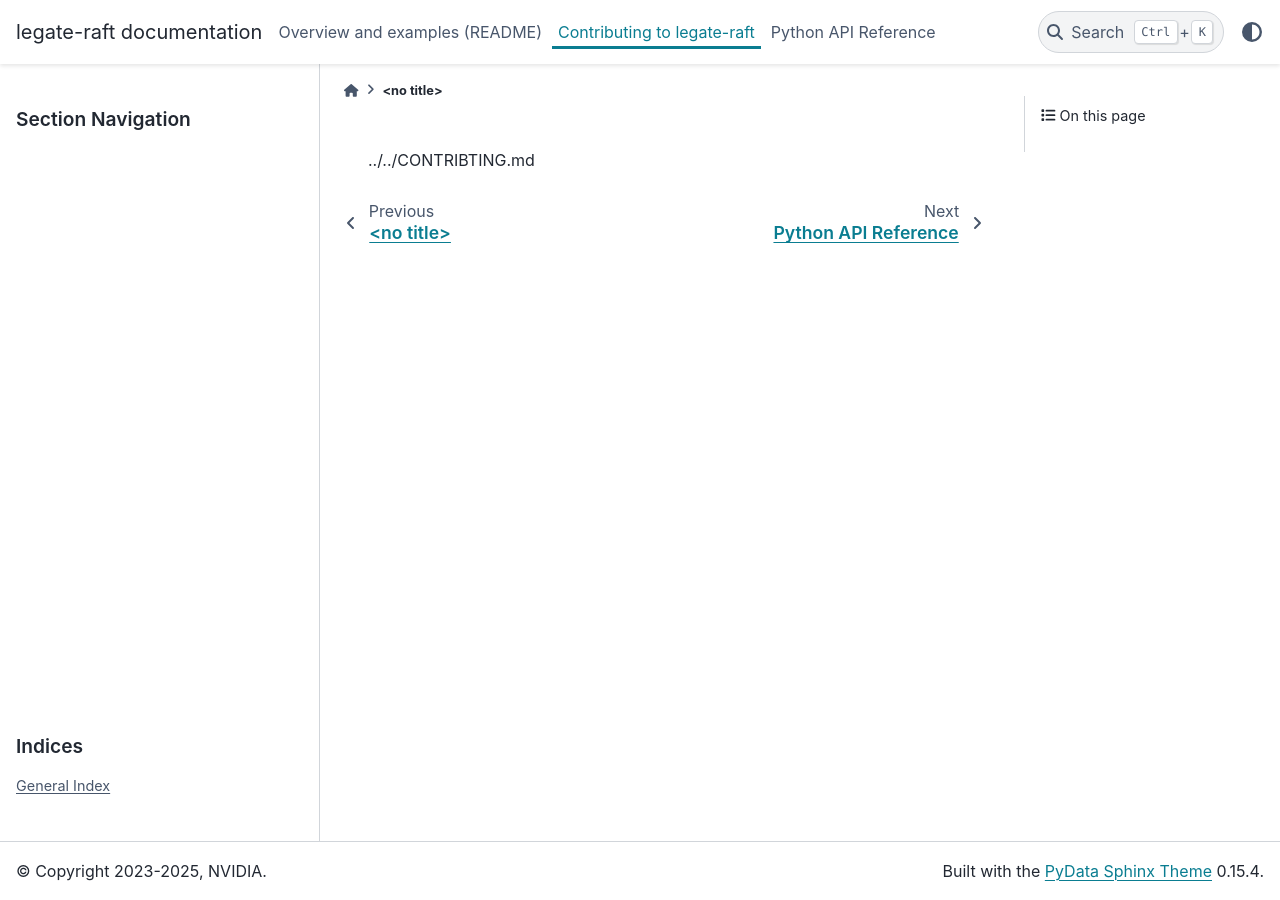
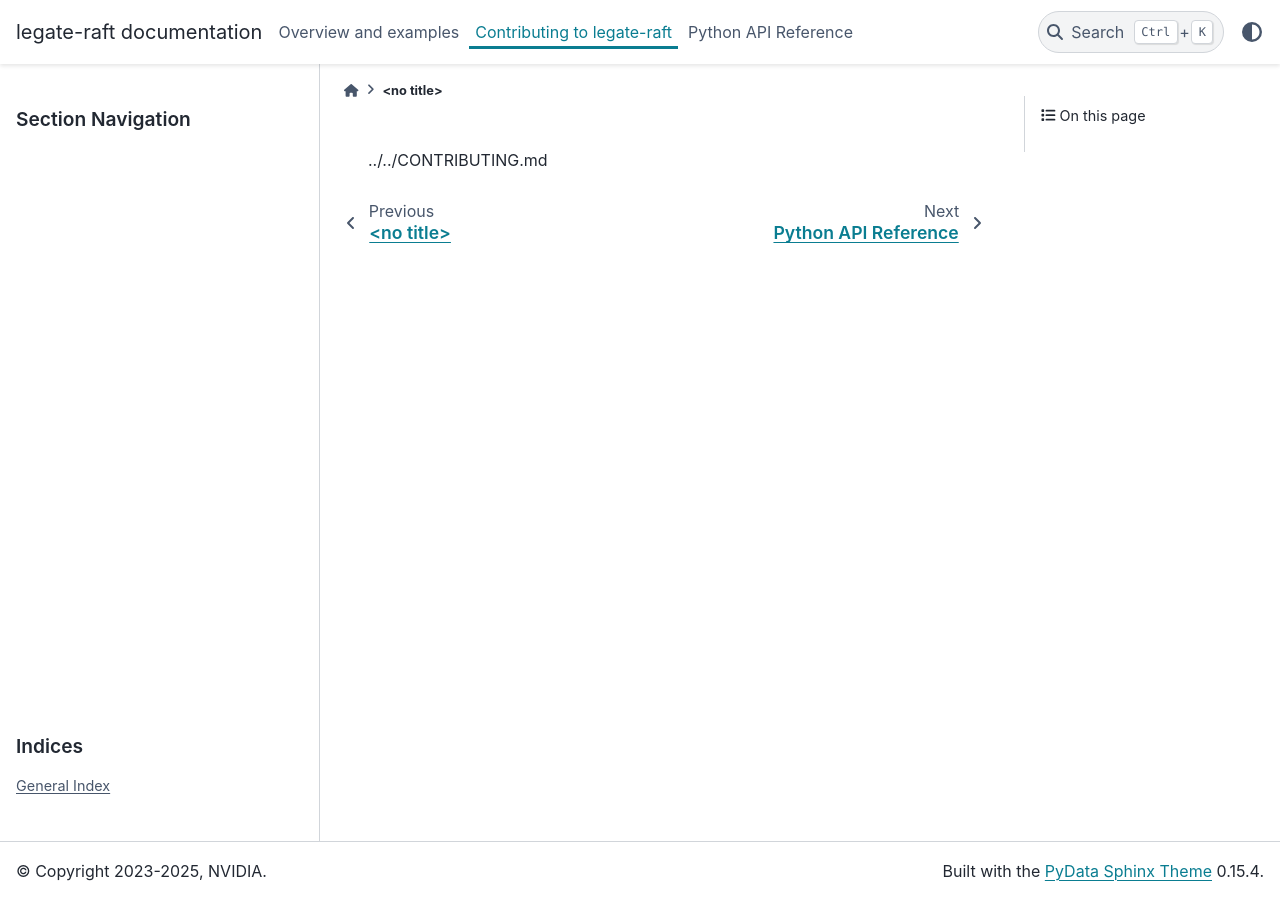
Before and after one commit to rapidsai/legate-raft, a Sphinx documentation site: the page built from docs/source/CONTRIBUTING.md, in a window 1280 px wide. Built offline with Sphinx 7.4.7 and the PyData theme 0.15.4, drawn with Linux system fonts in a browser that asks for light colours; the version number could not be read and is left out.

```diff
--- a/dependencies.yaml
+++ b/dependencies.yaml
@@ -188,7 +188,9 @@ dependencies:
         packages:
           - myst-parser>=4.0
           - pydata-sphinx-theme>=0.16.0
-          - sphinx>=8.0
+          # sphinx ceiling can be removed when this myst issue is fixed:
+          # "WARNING: Unknown source document '/__w/legate-raft/legate-raft/README'"
+          - sphinx>=8.0,<8.2.0
       - output_types: [conda]
         packages:
           - make
--- a/docs/source/CONTRIBUTING.md
+++ b/docs/source/CONTRIBUTING.md
@@ -1 +1 @@
-../../CONTRIBTING.md
+../../CONTRIBUTING.md
--- a/docs/source/index.rst
+++ b/docs/source/index.rst
@@ -13,6 +13,6 @@ versions of naive bayes, knn, and kmeans.
    :maxdepth: 2
    :caption: Contents:
 
-   Overview and examples (README) <README.md>
-   Contributing to legate-raft <CONTRIBUTING.md>
+   Overview and examples <README>
+   Contributing to legate-raft <CONTRIBUTING>
    api/index
```
Also changed, not shown: .pre-commit-config.yaml, CONTRIBUTING.md (renamed from CONTRIBTING.md), 1 other file.
